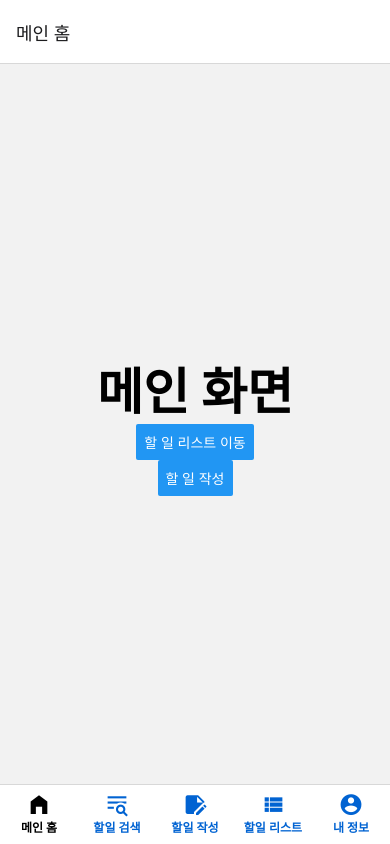
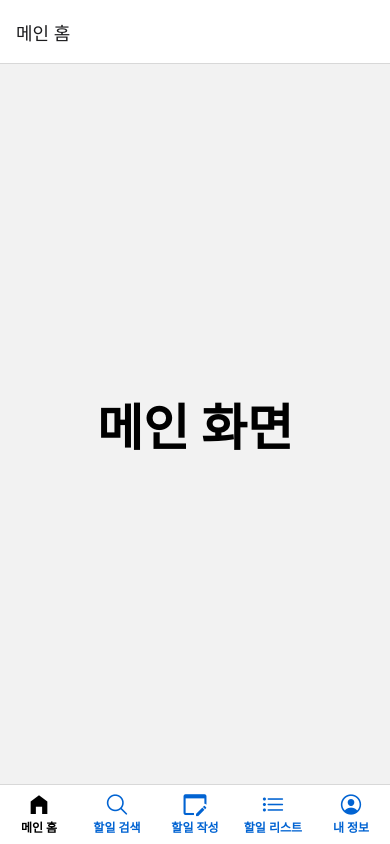
Before and after one commit to HJk29/todo-app-0625, a React Native app: screen / in a window 390 px wide. Built offline with nearby package versions, Linux system fonts and the light colour scheme.

Commit message:
tabConfig 도입, screenOptions를 별도의 컴포넌트로 분리

```diff
--- a/App.js
+++ b/App.js
@@ -3,7 +3,7 @@
 import { NavigationContainer } from '@react-navigation/native';
 import { createNativeStackNavigator } from '@react-navigation/native-stack';
 import { createBottomTabNavigator } from '@react-navigation/bottom-tabs';
-import { MaterialCommunityIcons } from '@expo/vector-icons';
+import { MaterialCommunityIcons, Ionicons } from '@expo/vector-icons';
 import { useState } from 'react';
 
 
@@ -12,8 +12,6 @@
   return (
     <View style={{ flex: 1, alignItems: 'center', justifyContent: 'center' }}>
       <Text style={{ fontSize: 50, fontWeight: 'bold' }}>메인 화면</Text>
-      <Button title="할 일 리스트 이동" onPress={() => navigation.navigate("TodoList")} />
-      <Button title="할 일 작성" onPress={() => navigation.navigate("TodoWrite")} />
     </View>
   );
 };
@@ -90,76 +88,82 @@
 
 // 앱 컴포넌트
 export default function App() {
-  return (
-    <NavigationContainer>
-      <Tab.Navigator
-        screenOptions={({ route }) => ({
+
+  const tabConfig = [
+    {
+      name: "Home",
+      title: "메인 홈",
+      component: HomeScreen,
+      focusedIcon: "home-variant",
+      unfocusedIcon: "home-variant-outline",
+      iconComponent: MaterialCommunityIcons
+    },
+    {
+      name: "TodoSearch",
+      title: "할일 검색",
+      component: TodoSearchScreen,
+      focusedIcon: "search-sharp",
+      unfocusedIcon: "search-outline",
+      iconComponent: Ionicons
+    },
+    {
+      name: "TodoWrite",
+      title: "할일 작성",
+      component: TodoWriteScreen,
+      focusedIcon: "application-edit",
+      unfocusedIcon: "application-edit-outline",
+      iconComponent: MaterialCommunityIcons
+    },
+    {
+      name: "TodoList",
+      title: "할일 리스트",
+      component: TodoListScreen,
+      focusedIcon: "list-sharp",
+      unfocusedIcon: "list-outline",
+      iconComponent: Ionicons
+    },
+    {
+      name: "Mypage",
+      title: "내 정보",
+      component: MyPageScreen,
+      focusedIcon: "person-circle-sharp",
+      unfocusedIcon: "person-circle-outline",
+      iconComponent: Ionicons
+    },
+  ]
+
+  const screenOptions = ({ route }) => ({
+    tabBarIcon: ({focused, color, size}) => {
+      const routeConfig = tabConfig.find((config) => config.name === route.name)
+
+      const iconName = focused ? routeConfig.focusedIcon : routeConfig.unfocusedIcon;
+      const IconComponent = routeConfig.iconComponent;
+
+      return <IconComponent name={iconName} size ={size} color={color}/>
+    },
     tabBarLabelStyle: {
       fontSize: 12,
       paddingBottom: 10,
       fontWeight: "bold"
-
     },
     tabBarStyle: {
       height: 60
     },
     tabBarActiveTintColor: "black",
     tabBarInactiveTintColor: "#0163d2",
-          tabBarIcon: ({ color, size }) => {
-            let iconName;
+  });
 
-            if (route.name === "Home") {
-              iconName = "home-variant";
-            }
-            else if (route.name === "TodoWrite") {
-              iconName = "note-edit";
-            }
-            else if (route.name === "TodoSearch") {
-              iconName = "text-search";
-            }
-            else if (route.name === "TodoList") {
-              iconName = "view-list";
-            }
-            else if (route.name === "Mypage") {
-              iconName = "account-circle";
-            }
-
-            return <MaterialCommunityIcons name={iconName} size={size} color={color} />
-          },
-        })}
-      >
-        <Tab.Screen name="Home"
-          component={HomeScreen}
-          options={{
-            title: "메인 홈",
-
-          }}
+  return (
+    <NavigationContainer>
+      <Tab.Navigator screenOptions={screenOptions}>
+        {tabConfig.map((routeConfig) => (
+          <Tab.Screen
+          key={routeConfig.name}
+          name={routeConfig.name}
+          component={routeConfig.component}
+          options={{title: routeConfig.title }}
           />
-        <Tab.Screen
-          name="TodoSearch"
-          component={TodoSearchScreen}
-          options={{
-            title: "할일 검색",
-          }} />
-        <Tab.Screen
-          name="TodoWrite"
-          component={TodoWriteScreen}
-          options={{
-            title: "할일 작성",
-          }} />
-        <Tab.Screen
-          name="TodoList"
-          component={TodoListScreen}
-          options={{
-            title: "할일 리스트",
-          }} />
-        <Tab.Screen
-          name="Mypage"
-          component={MyPageScreen}
-          options={{
-            title: "내 정보",
-          }} />
-
+        ))}
       </Tab.Navigator>
     </NavigationContainer>
   );
```
Lines whose indentation alone changed are shown as unchanged.
